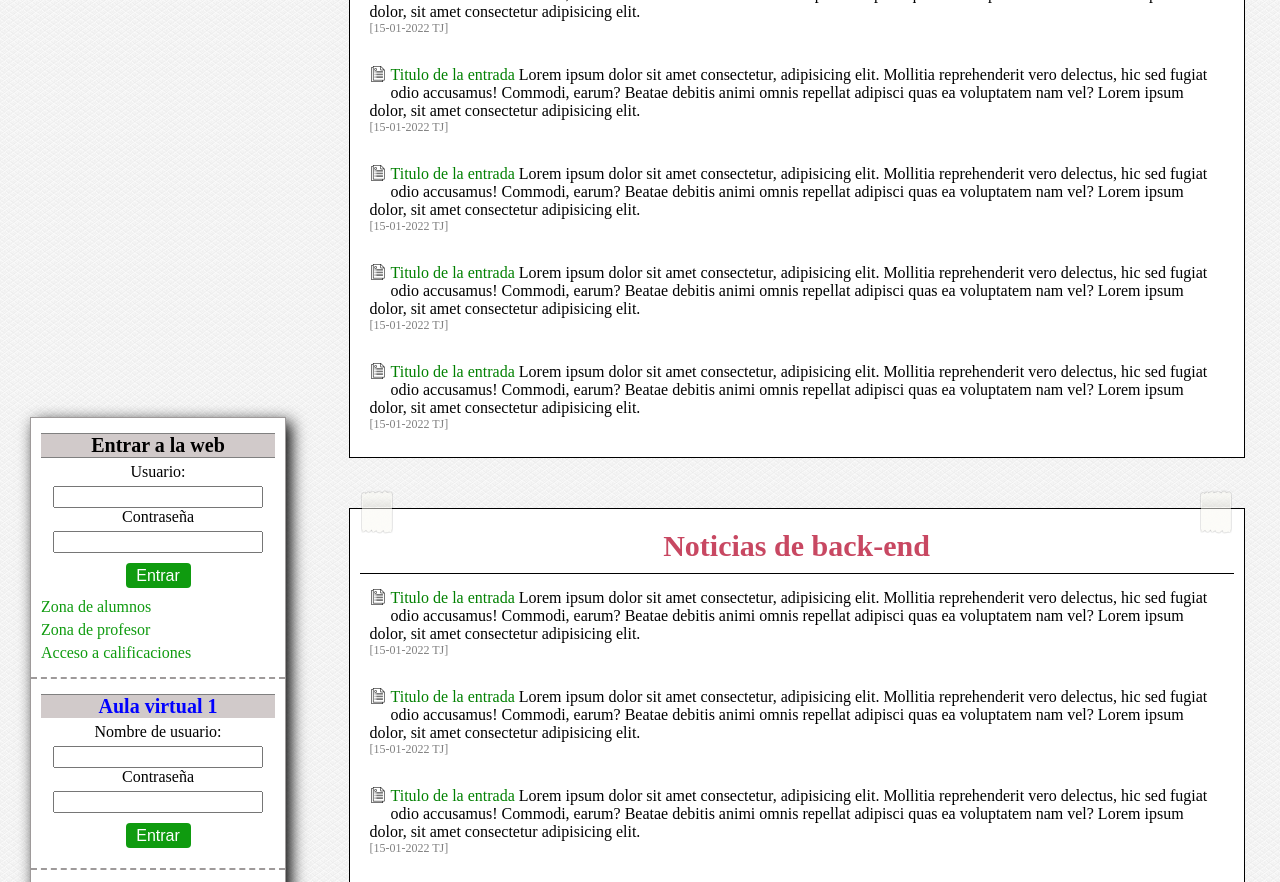
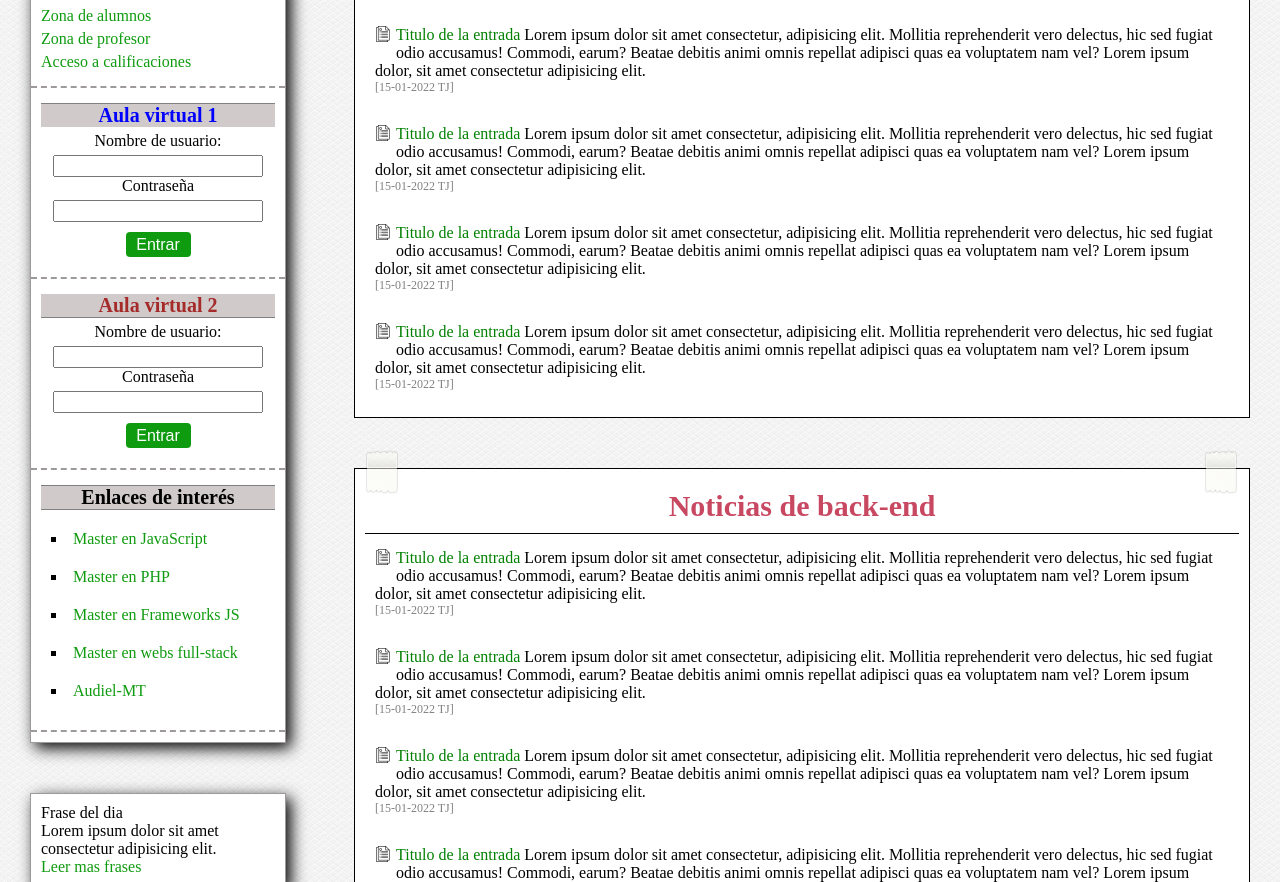
Before and after one commit to Audiel-MT/primera-web, a plain HTML site: page index.html in a window 1280 px wide. Shown: the part 610-1492 px from the top of the page. Drawn offline with Linux system fonts and the light colour scheme.

Commit message:
Arreglado el pocisionamiento de el menú lateral y la sección de noticias cambiando unas propiedades en el css

```diff
--- a/css/style.css
+++ b/css/style.css
@@ -81,7 +81,7 @@ html {
 .aside {
   width: 20%;
   margin: 4rem 3rem;
-  display: inline-block;
+  float: left;
 }
 
 .sidebar {
@@ -184,10 +184,9 @@ html {
 
 .container-news {
   width: 70%;
-  display: inline-block;
-  position: relative;
-  margin: 0rem 3rem;
-  top: 10rem;
+  float: right;
+  margin: 6rem 3rem;
+  font-size: 1.6rem;
 }
 
 .news {
@@ -226,7 +225,6 @@ html {
 }
 
 .information {
-  font-size: 1.6rem;
   padding: 1.5rem 1rem;
 }
 
@@ -245,3 +243,8 @@ html {
   font-size: 1.2rem;
   color: gray;
 }
+
+.cleansed-float {
+  float: none;
+  clear: both;
+}
--- a/index.html
+++ b/index.html
@@ -224,6 +224,7 @@
             <p>[Ver historial de noticias]</p>
         </section>
     </main>
+    <div class="cleansed-float"></div>
     <footer>
         <p>Desarrollada por <a href="#">Audiel-MT</a></p>
     </footer>
```
